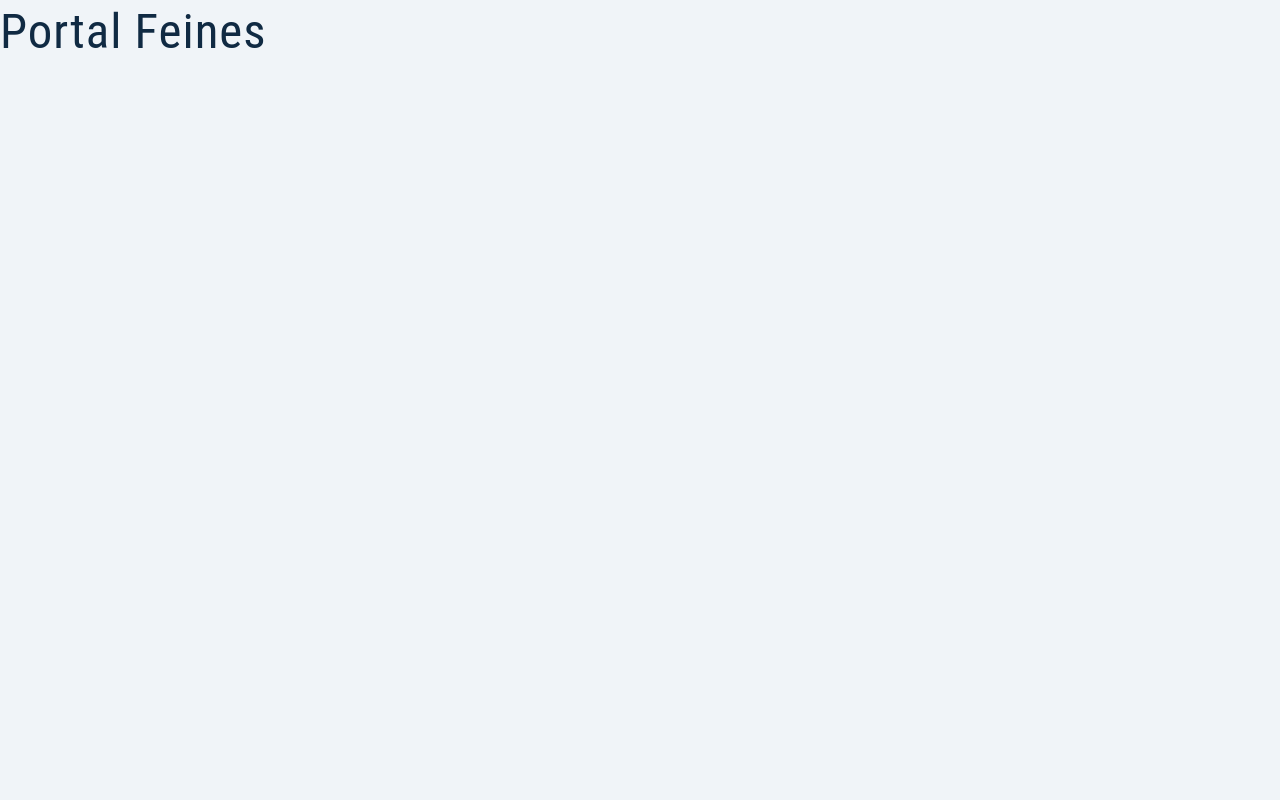
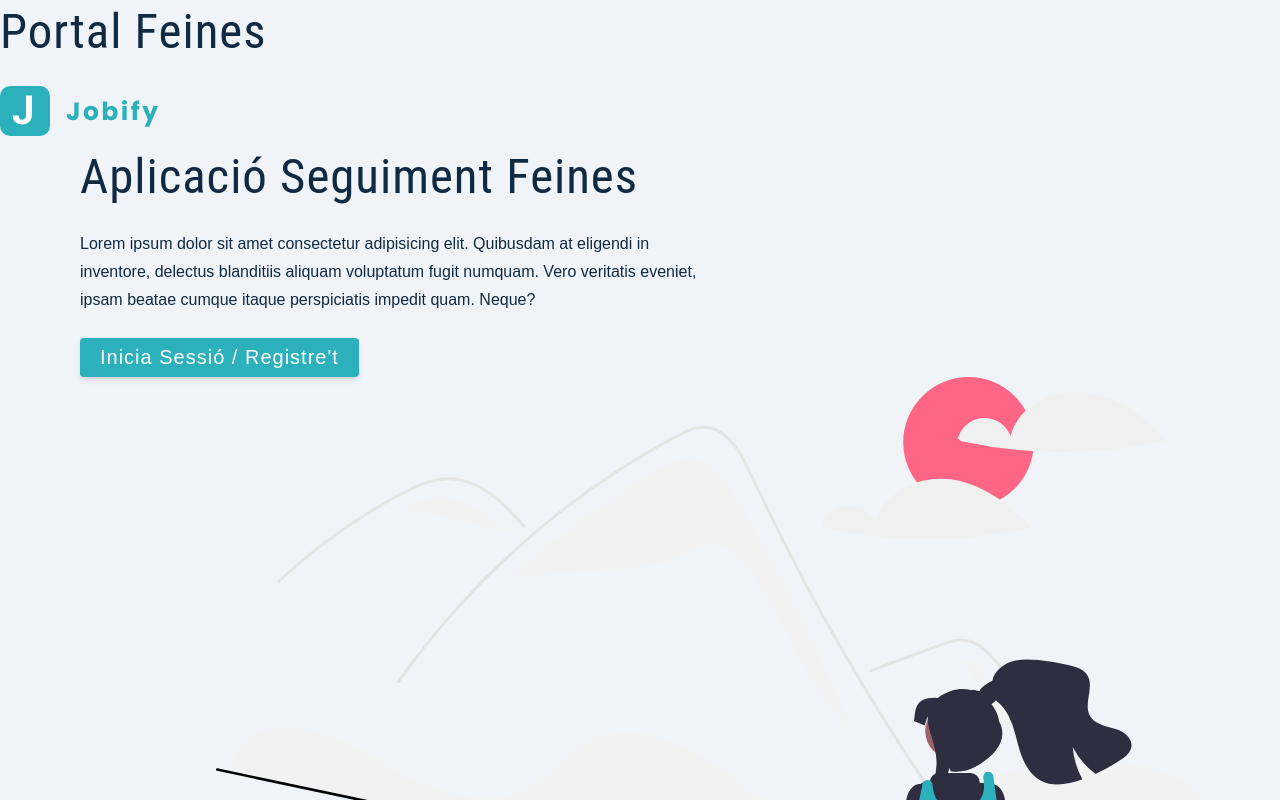
Before and after one commit to marck-developer/portal-feines, a React (Create React App) app in the folder client/: page / in a window 1280 px wide. Shown: the top 800 px of the page. Built offline with nearby package versions, Linux system fonts and the light colour scheme.

Commit message:
styled-components

```diff
--- a/client/package.json
+++ b/client/package.json
@@ -10,6 +10,7 @@
     "react": "^18.0.0",
     "react-dom": "^18.0.0",
     "react-scripts": "5.0.1",
+    "styled-components": "^5.3.5",
     "web-vitals": "^2.1.4"
   },
   "scripts": {
--- a/client/src/App.js
+++ b/client/src/App.js
@@ -1,6 +1,13 @@
+import Landing from "./pages/Landing"
+import styled from 'styled-components'
 
 function App() {
-  return <h1>Portal Feines</h1>
+  return (
+    <div>
+    <h1>Portal Feines</h1>
+    <Landing />
+    </div>
+  )
 }
 
-export default App;
+export default App
--- /dev/null
+++ b/client/src/pages/Landing.js
@@ -0,0 +1,23 @@
+import logo from "../assets/images/logo.svg"
+import main from "../assets/images/main.svg"
+
+const Landing = () => {
+    return (
+    <main>
+        <nav>
+            <img src={logo} alt='portal feines' className='logo' />
+        </nav>
+        <div className='container page'>
+        <div className='info'>
+            <h1>
+            aplicació <span>seguiment</span> feines
+            </h1>
+            <p>Lorem ipsum dolor sit amet consectetur adipisicing elit. Quibusdam at eligendi in inventore, delectus blanditiis aliquam voluptatum fugit numquam. Vero veritatis eveniet, ipsam beatae cumque itaque perspiciatis impedit quam. Neque?</p>
+            <button className='btn btn-hero'>Inicia sessió / Registre't</button>
+        </div>
+        <img src={main} alt='caça de feina' className='img main-img'/>
+        </div>
+    </main>
+    )
+}
+export default Landing
```
Also changed, not shown: 2 other files (tests, documents, lock files or other folders).
